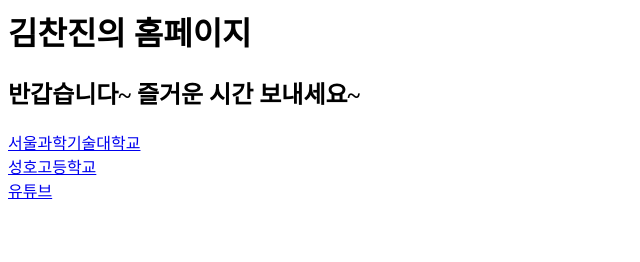
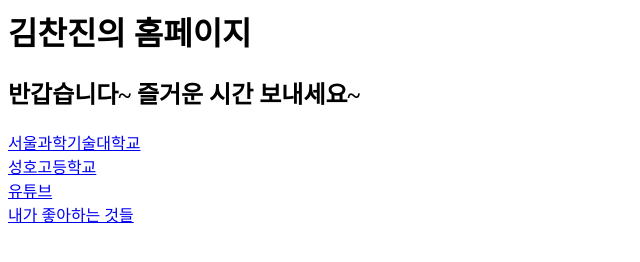
Before and after one commit to rlackswls/web, a plain HTML site: page index.html in a window 1280 px wide. Shown: the whole page, without its empty margins (0-640 px from the left). Drawn offline with Linux system fonts and the light colour scheme.

Commit message:
Update index.html

```diff
--- a/index.html
+++ b/index.html
@@ -9,5 +9,6 @@
 <a  href="http://www.seoultech.ac.kr">서울과학기술대학교</a><br>
 <a  href="https://sungho.hs.kr">성호고등학교</a><br>
 <a  href="https://www.youtube.com/">유튜브</a><br>
+<a href="my.html">내가 좋아하는 것들</
 </body>
 </html>
```
